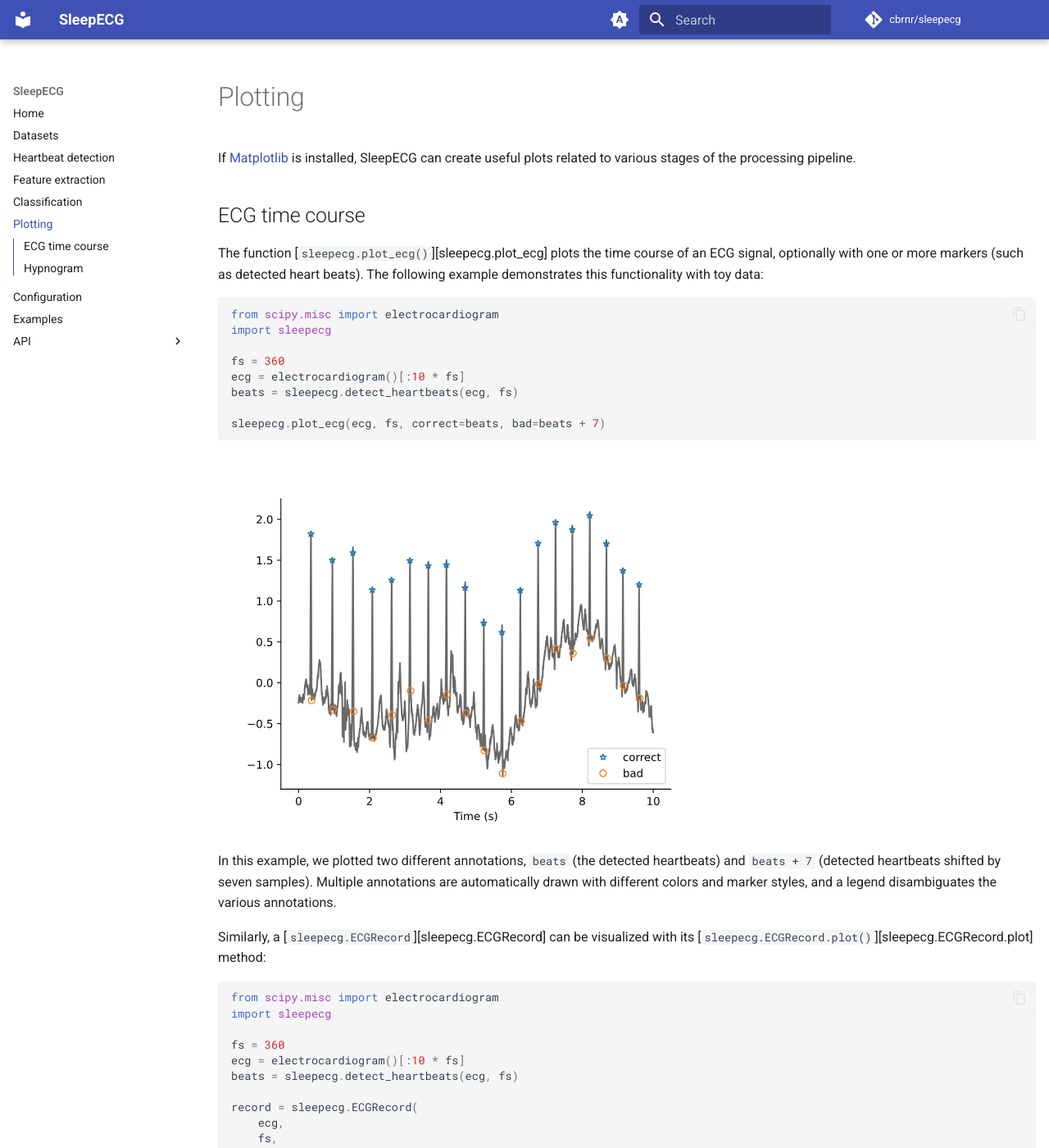
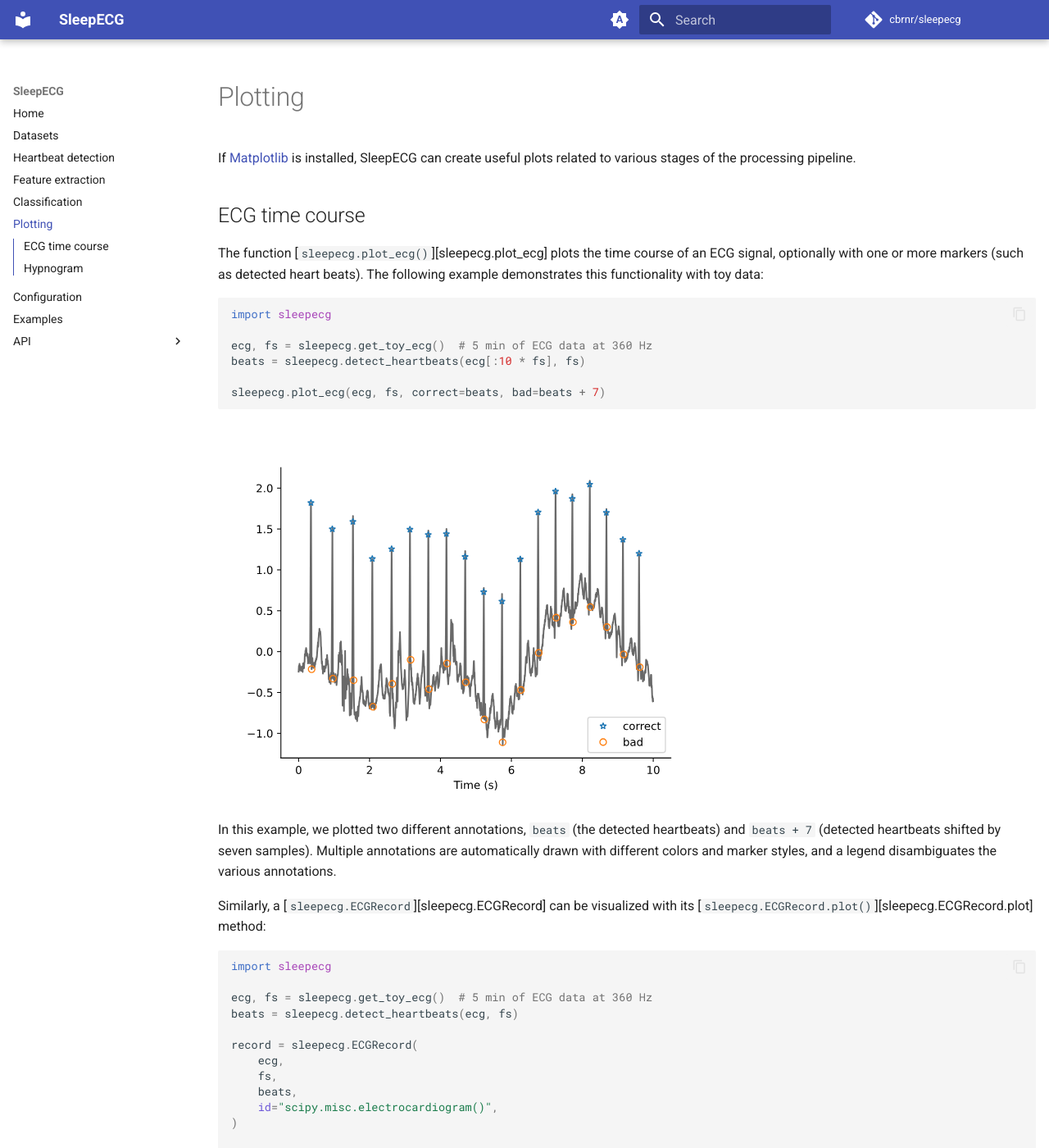
Before and after one commit to cbrnr/sleepecg, an MkDocs documentation site: the page built from docs/plot.md, in a window 1280 px wide and 1400 px high. Shown: the whole window at 82% size. Built offline with MkDocs 1.6.1 and Material for MkDocs 9.7.7, drawn with Linux system fonts in a browser that asks for light colours; comment, search, counter and statistics services are not loaded.

````diff
--- a/docs/plot.md
+++ b/docs/plot.md
@@ -5,12 +5,10 @@ If [Matplotlib](https://matplotlib.org/) is installed, SleepECG can create usefu
 The function [`sleepecg.plot_ecg()`][sleepecg.plot_ecg] plots the time course of an ECG signal, optionally with one or more markers (such as detected heart beats). The following example demonstrates this functionality with toy data:
 
 ```python
-from scipy.misc import electrocardiogram
 import sleepecg
 
-fs = 360
-ecg = electrocardiogram()[:10 * fs]
-beats = sleepecg.detect_heartbeats(ecg, fs)
+ecg, fs = sleepecg.get_toy_ecg()  # 5 min of ECG data at 360 Hz
+beats = sleepecg.detect_heartbeats(ecg[:10 * fs], fs)
 
 sleepecg.plot_ecg(ecg, fs, correct=beats, bad=beats + 7)
 ```
@@ -22,11 +20,9 @@ In this example, we plotted two different annotations, `beats` (the detected hea
 Similarly, a [`sleepecg.ECGRecord`][sleepecg.ECGRecord] can be visualized with its [`sleepecg.ECGRecord.plot()`][sleepecg.ECGRecord.plot] method:
 
 ```python
-from scipy.misc import electrocardiogram
 import sleepecg
 
-fs = 360
-ecg = electrocardiogram()[:10 * fs]
+ecg, fs = sleepecg.get_toy_ecg()  # 5 min of ECG data at 360 Hz
 beats = sleepecg.detect_heartbeats(ecg, fs)
 
 record = sleepecg.ECGRecord(
--- a/pyproject.toml
+++ b/pyproject.toml
@@ -50,7 +50,6 @@ dev = [  # everything needed for development
     "mypy >= 0.991",
     "numba >= 0.55.0; python_version < '3.12'",
     "pre-commit >= 2.13.0",
-    "pooch >= 1.8.0",
     "pytest >= 6.2.0",
     "ruff >= 0.0.263",
     "setuptools >= 56.0.0",
@@ -66,7 +65,6 @@ doc = [  # RTD uses this when building the documentation
 cibw = [  # cibuildwheel uses this for running the test suite
     "edfio >= 0.1.1",
     "numba >= 0.55.0; python_version < '3.12'",
-    "pooch >= 1.8.0",
     "wfdb >= 3.4.0",
 ]
 
--- a/sleepecg/__init__.py
+++ b/sleepecg/__init__.py
@@ -15,5 +15,6 @@ from sleepecg.feature_extraction import extract_features, preprocess_rri
 from sleepecg.heartbeats import compare_heartbeats, detect_heartbeats, rri_similarity
 from sleepecg.io import *  # noqa: F403
 from sleepecg.plot import plot_ecg, plot_hypnogram
+from sleepecg.utils import get_toy_ecg
 
 __version__ = "0.6.0-dev"
````
Also changed, not shown: README.md (+2 -4 lines), docs/api/heartbeat_detection.md (+1 -0 lines), docs/heartbeat_detection.md (+2 -4 lines), 5 other files.
